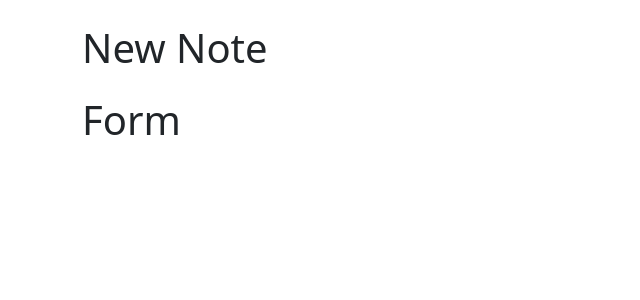
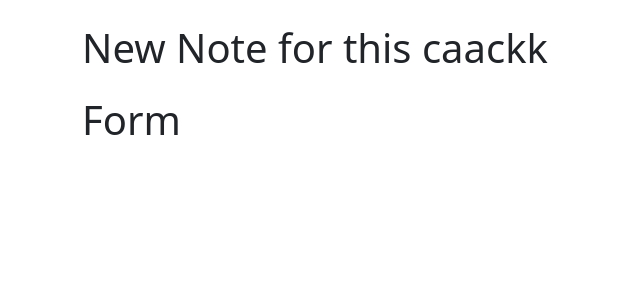
Before and after one commit to KausaChangs/advanced-note-taking-app, a React (Vite) app: page /new in a window 1280 px wide. Shown: the top 300 px of the page, without its empty margins (0-640 px from the left). Built offline with nearby package versions, Linux system fonts and the light colour scheme.

Commit message:
showing this ohn

```diff
--- a/src/newNote.tsx
+++ b/src/newNote.tsx
@@ -3,7 +3,7 @@ import { NoteForm } from "./noteForm";
 export function NewNote() {
   return (
     <>
-      <h1 className="mb-4">New Note</h1>
+      <h1 className="mb-4">New Note for this caackk</h1>
       <NoteForm />
     </>
   );
```
